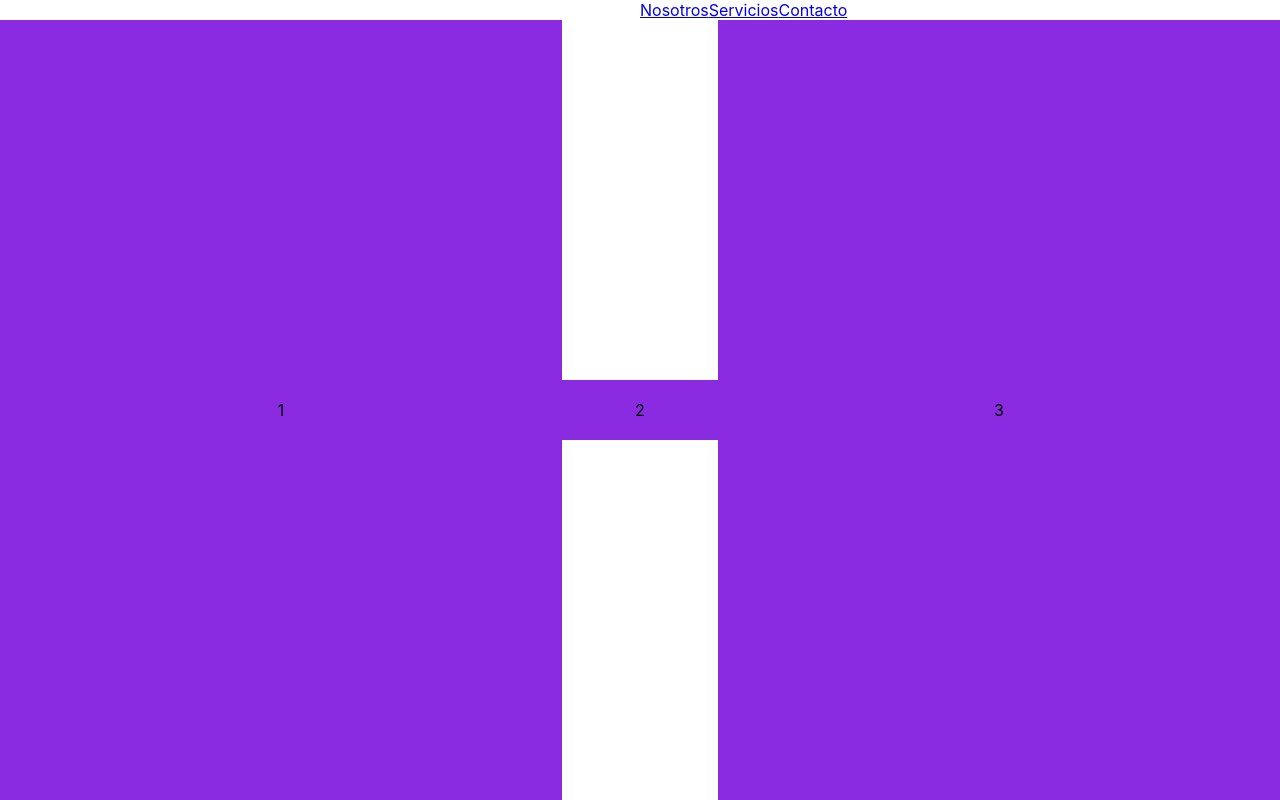
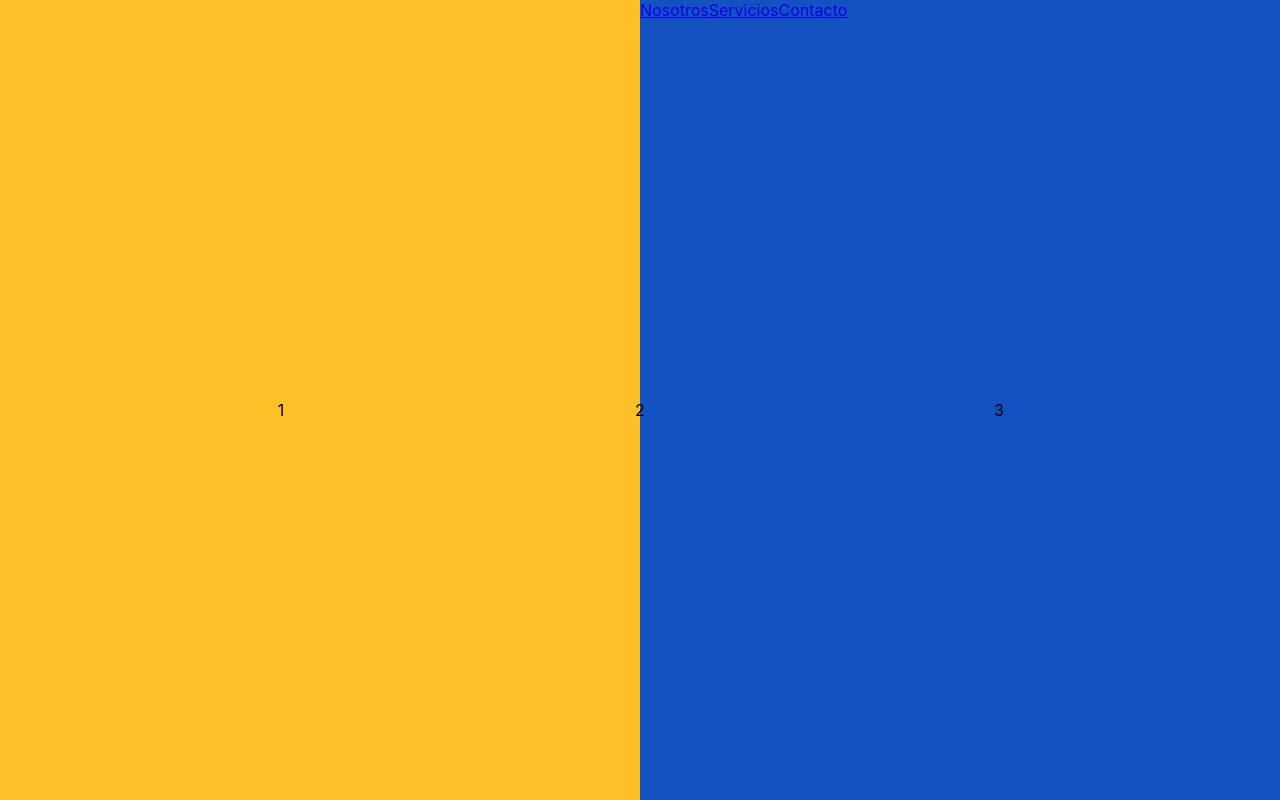
Before and after one commit to SVV42282407/React-Semana2-Clase1, a React (Create React App) app in the folder reto/: page / in a window 1280 px wide. Built offline with nearby package versions, Linux system fonts and the light colour scheme.

Commit message:
Maqueta Hackaton

```diff
--- a/reto/src/component/App.css
+++ b/reto/src/component/App.css
@@ -1,3 +1,7 @@
+body {
+    background: url('../data/background.fw.png') fixed center no-repeat;
+}
+
 .container {
     display: flex;
     flex-direction: column;
@@ -30,7 +34,6 @@
     justify-content: center;
     align-items: center;
     align-content: center;
-    background-color: blueviolet;
     padding: 20px;
     box-sizing: border-box;
 }
--- a/reto/src/component/App.js
+++ b/reto/src/component/App.js
@@ -17,6 +17,7 @@ function App() {
             </div>
             <div className="main">
                 <div className="left">
+                    <h1></h1>
                     <LoginHackaton/>
                 </div>
                 <div className="center">2</div>
```
Also changed, not shown: reto/src/data/background.fw.png (added).
